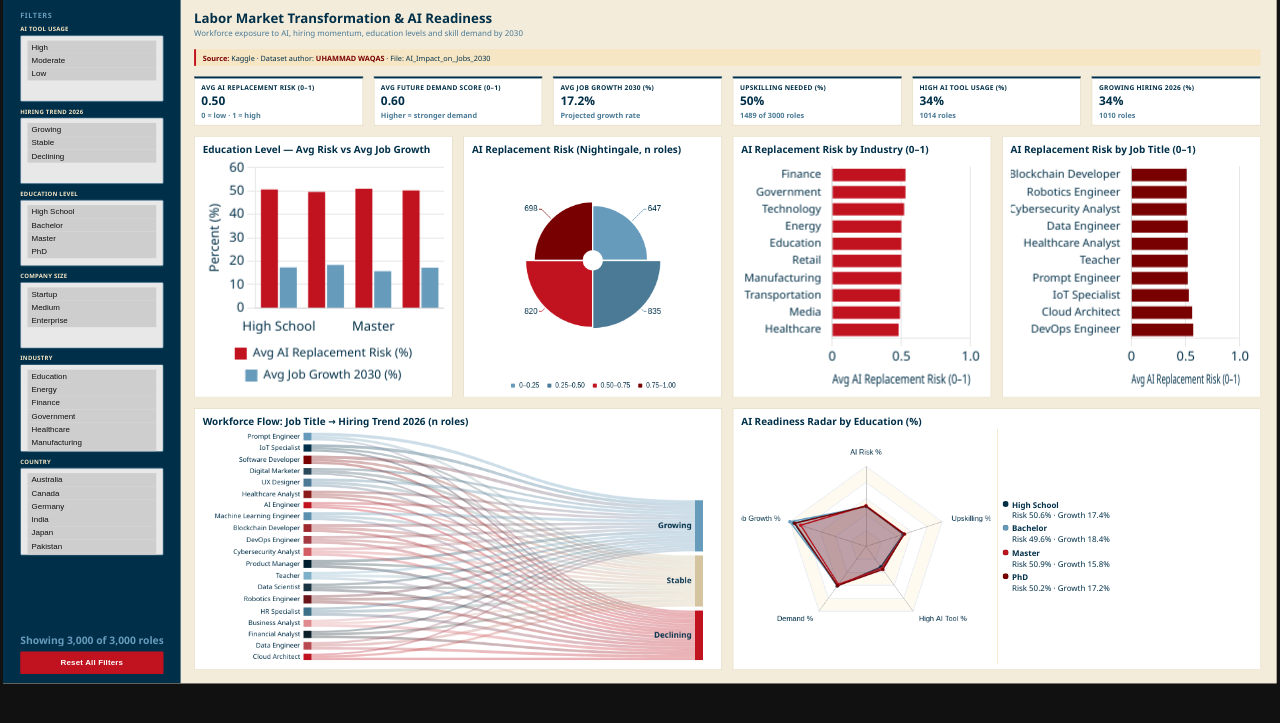
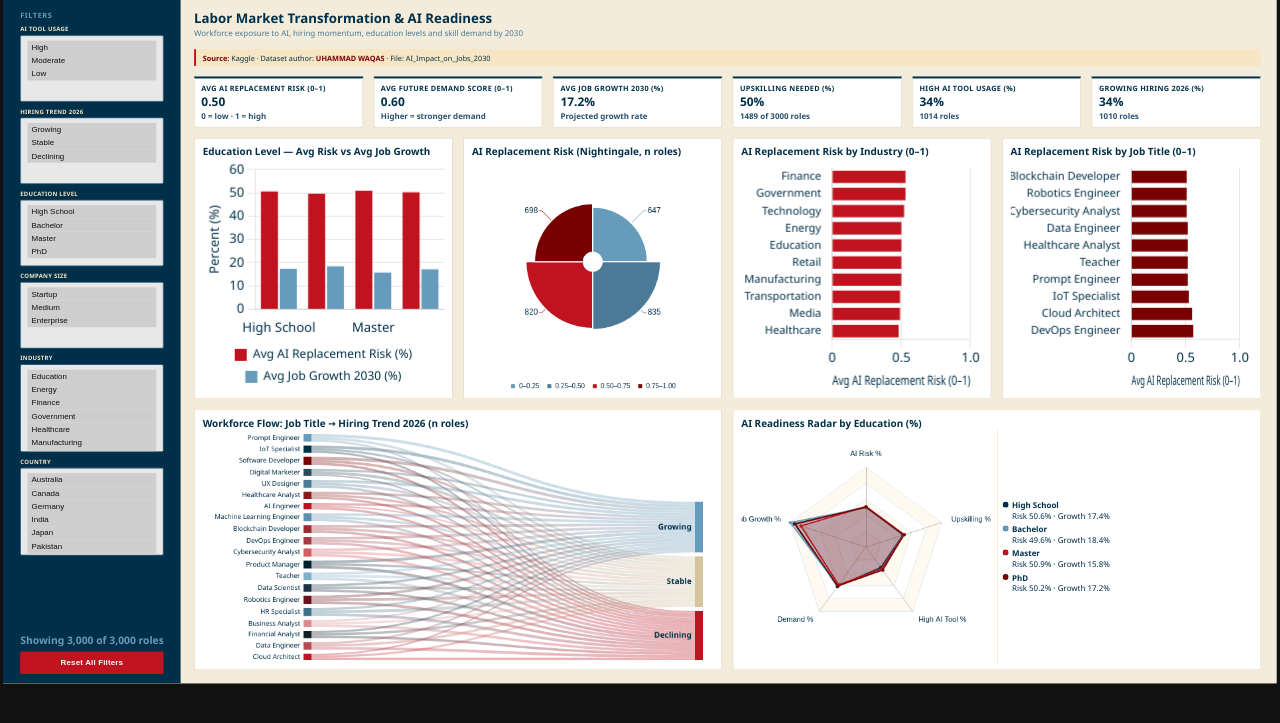
Before and after one commit to ElenaTratsevskaya/AI-labor-market-2030-Cursor, a plain HTML site: page index.html in a window 1280 px wide. Shown: the part 75-798 px from the top of the page. Drawn offline with Linux system fonts and the light colour scheme.

Commit message:
Add files via upload

```diff
--- a/index.html
+++ b/index.html
@@ -319,7 +319,7 @@
     }
 
     .kpi .label {
-      font-size: 10px;
+      font-size: 11px;
       text-transform: uppercase;
       letter-spacing: 0.04em;
       color: var(--c-navy);
@@ -337,8 +337,8 @@
     }
 
     .kpi .hint {
-      font-size: 11px;
-      color: var(--c-blue-2);
+      font-size: 12px;
+      color: #2a5270;
       margin-top: 3px;
       font-weight: 600;
     }
```
